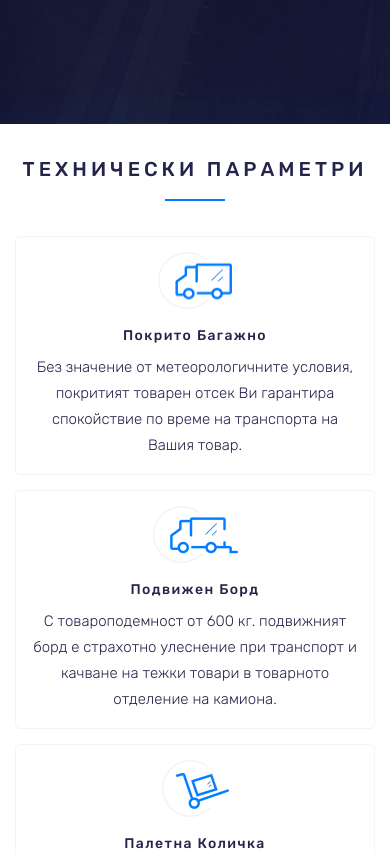
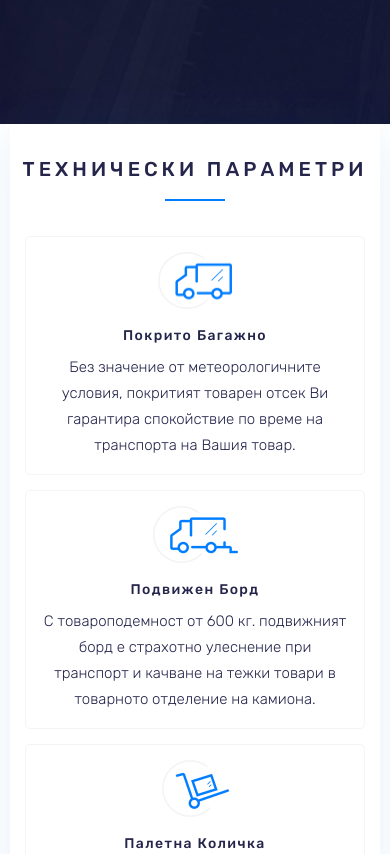
Before and after one commit to vvasilev-/transpro.bg, a website built with Parcel: page src/index.html in a window 390 px wide. Shown: the part 720-1574 px from the top of the page. Built offline with nearby package versions, Linux system fonts and the light colour scheme.

Commit message:
Fix styles for tablet in portrait

```diff
--- a/src/css/components/_section.css
+++ b/src/css/components/_section.css
@@ -60,6 +60,16 @@
 }
 
 @media (max-width: 1024px) {
+	.c-section--features {
+		margin-left: 10px;
+		margin-right: 10px;
+		margin-top: -100px;
+	}
+
+	.c-section--features .c-section__body {
+		grid-template-columns: repeat(3, 33.33%);
+	}
+
 	.c-section--services {
 		margin-top: 65px;
 		margin-bottom: 90px;
--- a/src/css/components/_service.css
+++ b/src/css/components/_service.css
@@ -68,6 +68,10 @@
 }
 
 @media (max-width: 1024px) {
+	.c-service {
+		max-width: 600px;
+	}
+
 	.c-service .c-service__image {
 		margin-left: -63px;
 	}
```
